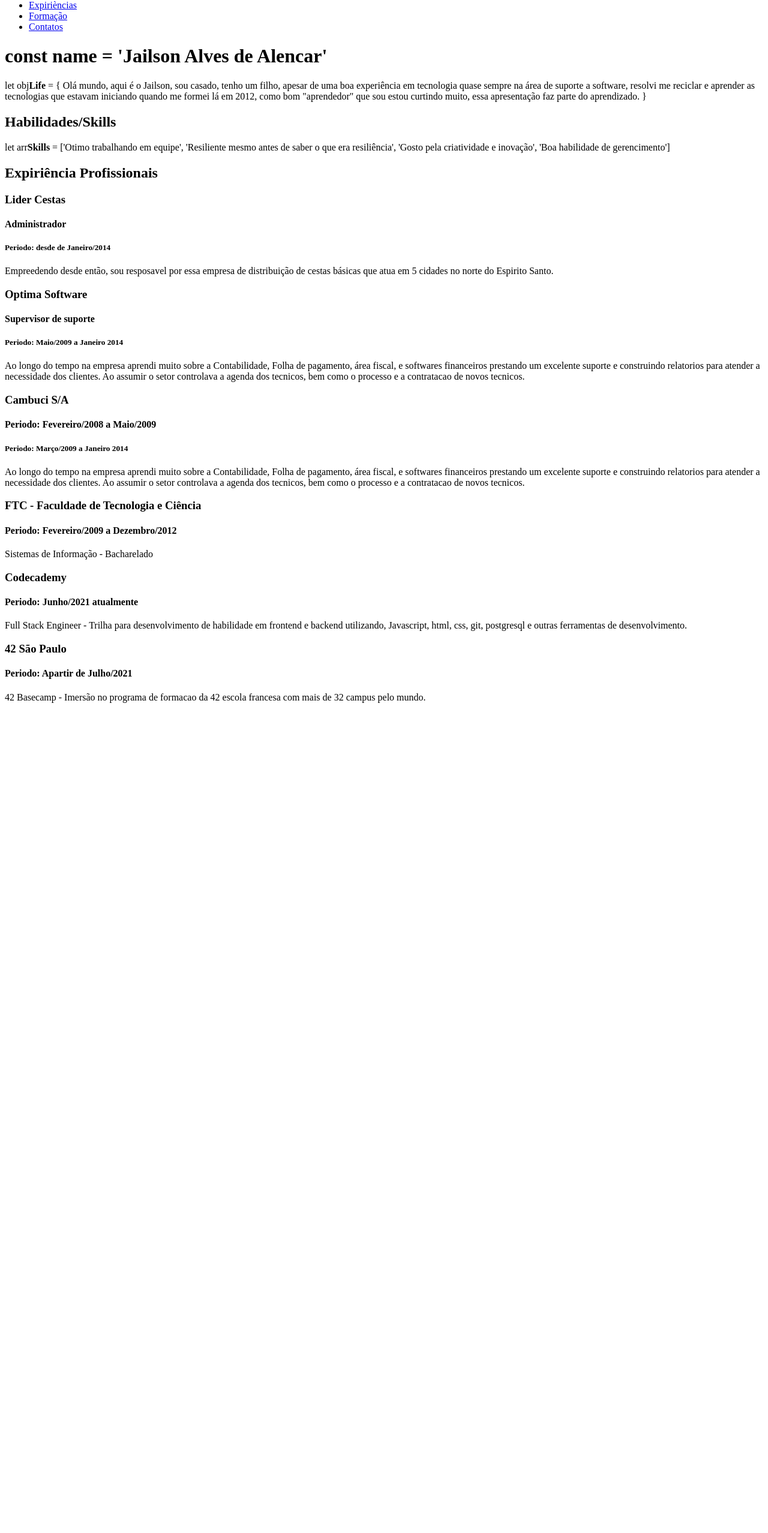
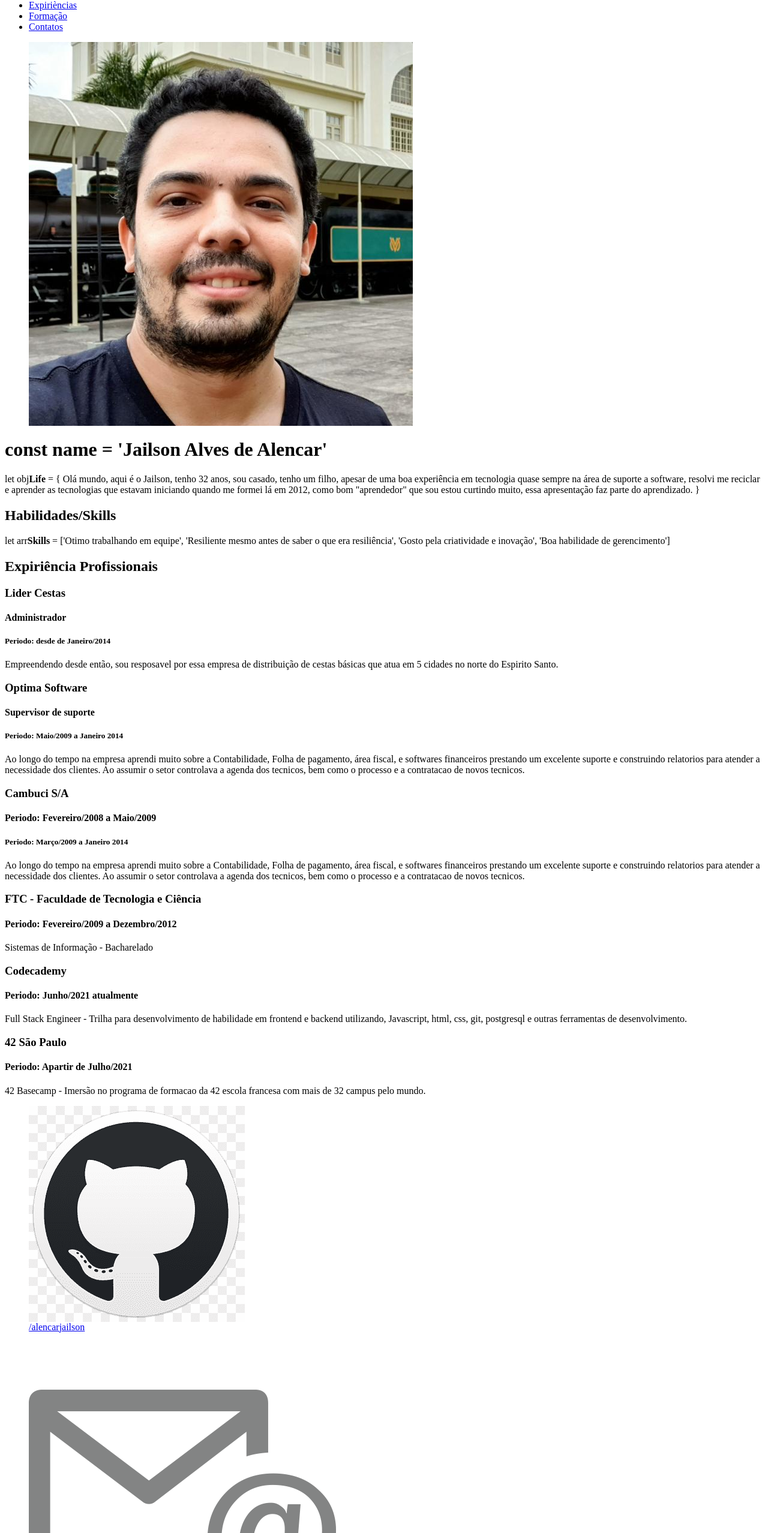
Before and after one commit to AlencarJailson/curriculo, a plain HTML site: page index.html in a window 1280 px wide. Shown: the part 44-2600 px from the top of the page at 60% size. Before the commit the page ends 1232 px from the top, so only its background shows below. Drawn offline with Linux system fonts and the light colour scheme.

Commit message:
Insert script and images

```diff
--- a/index.html
+++ b/index.html
@@ -8,7 +8,7 @@
     <div class='container'>
       <header>
         <nav>
-          <ul>
+          <ul class='nav'>
             <li><a href='#bio'>Bio</a></li>
             <li><a href='#habilidades'>Habilidades</a></li>
             <li><a href='#experiencias'>Expirièncias</a></li>
@@ -16,19 +16,22 @@
             <li><a href='#contato'>Contatos</a></li>
           </ul>
         </nav>
+        <figure>
+          <img src='./resources/images/pefil.jpg'/>
+        </figure>
       </header>
       <main>
         <h1>const name = 'Jailson Alves de Alencar'</h1>
-        <section id='bio'>
+        <aside id='bio'>
           <p class='bio'>
               let obj<strong>Life</strong> = {
-              Olá mundo, aqui é o Jailson, sou casado,
+              Olá mundo, aqui é o Jailson, tenho <label id='age'></label> anos, sou casado,
               tenho um filho, apesar de uma boa experiência em tecnologia quase sempre na área de suporte a software,
               resolvi me reciclar e aprender as tecnologias que estavam iniciando quando me formei lá em 2012, como bom "aprendedor" que sou
               estou curtindo muito, essa apresentação faz parte do aprendizado.
             }
           </p>
-        </section>
+        </aside>
         <section id='habilidades'>
           <h2>Habilidades/Skills</h2>
           <p class='habililidades'>
@@ -42,7 +45,7 @@
               <h4>Administrador</h4>
               <h5>Periodo: desde de Janeiro/2014</h4>
                 <p>
-                  Empreedendo desde então, sou resposavel por essa empresa de distribuição de cestas básicas que atua em 5 cidades no norte do Espirito Santo.
+                  Empreendendo desde então, sou resposavel por essa empresa de distribuição de cestas básicas que atua em 5 cidades no norte do Espirito Santo.
                 </p>
             </div>
             <div class='experiencia'>
@@ -83,10 +86,22 @@
         </section>
       </main>
       <footer>
-        <section id='contato'>
-
+        <section id='contatos'>
+          <figure>
+            <img src='./resources/images/github.png' alt='GitHub Logo'>
+            <figcaption><a href='github.com/AlencarJailson'>/alencarjailson</a></figcaption>
+          </figure>
+          <figure>
+            <img src='./resources/images/email.png' alt='Email Logo'>
+            <figcaption><a href='mailto: alencarjailson88@gmail.com'>alencarjailson88@gmail.com</a></figcaption>
+          </figure>
+          <figure>
+            <img src='./resources/images/whatsphone.png' alt='Whattsapp Logo'>
+            <figcaption><a href='tel: +5527995733132'>+55 27 995733132</a></figcaption>
+          </figure>
         </section>
       </footer>
     </div>
+    <script src='./resources/scripts/script.js'></script>
   </body>
 </html>
--- /dev/null
+++ b/resources/scripts/script.js
@@ -0,0 +1 @@
+document.getElementById('age').innerText = (new Date().getFullYear()- 1989);
```
Also changed, not shown: resources/images/email.png (added), resources/images/github.png (added), resources/images/pefil.jpg (added), resources/images/whatsphone.png (added).
